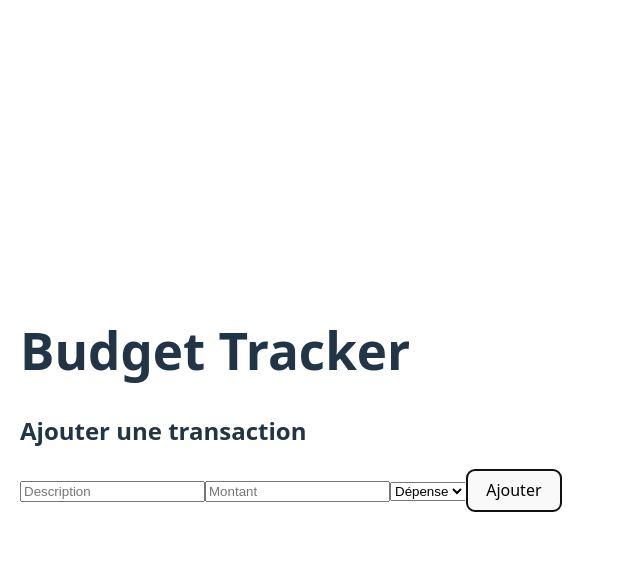
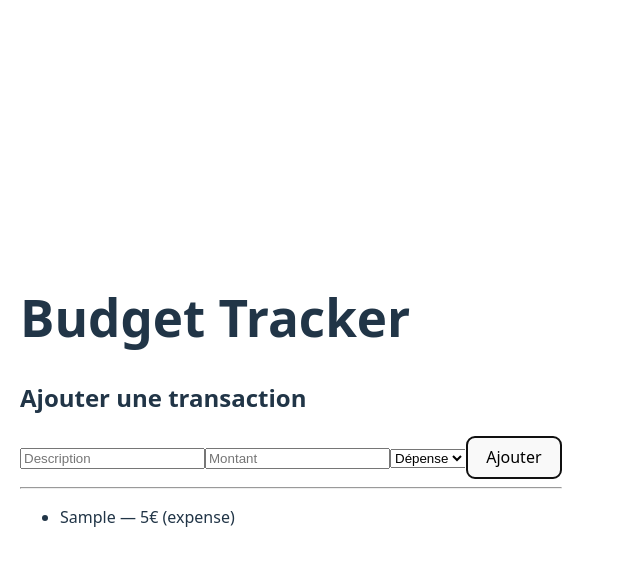
Before and after one commit to LowkeyAlways/BudgetTracker, a React (Vite) app: page / in a window 1280 px wide. Both pictures are taken after typing "Sample", "5" into the empty fields and a click on the button "Ajouter". Shown: the top 566 px of the page, without its empty margins (0-640 px from the left). Built offline with nearby package versions, Linux system fonts and the light colour scheme.

Commit message:
feat: transaction form update

```diff
--- a/src/App.tsx
+++ b/src/App.tsx
@@ -1,14 +1,17 @@
-import TransactionForm from "./components/transactions/TransactionForm";
+import TransactionForm from "./components/TransactionForm";
+import TransactionList from "./components/TransactionList";
 import { useTransactions } from "./hooks/useTransactions";
 
 function App() {
-  const { addTransaction } = useTransactions();
+  const { transactions, addTransaction } = useTransactions();
 
   return (
     <div style={{ padding: 20 }}>
       <h1>Budget Tracker</h1>
 
       <TransactionForm onAdd={addTransaction} />
+      <hr />
+      <TransactionList items={transactions} />
     </div>
   );
 }
--- a/src/components/transactions/TransactionForm.tsx
+++ b/src/components/TransactionForm.tsx
@@ -12,9 +12,17 @@ export default function TransactionForm({ onAdd }: Props) {
   function handleSubmit(e: React.FormEvent) {
     e.preventDefault();
 
-    if (!label || !amount) return;
+    const cleanLabel = label.trim();
+    const cleanAmount = Number(amount);
 
-    onAdd(label, Number(amount), type);
+    if (!cleanLabel || Number.isNaN(cleanAmount) || cleanAmount <= 0) {
+      alert("Mets un libellé + un montant > 0");
+      return;
+    }
+
+    console.log("SUBMIT OK:", { cleanLabel, cleanAmount, type });
+
+    onAdd(cleanLabel, cleanAmount, type);
 
     setLabel("");
     setAmount("");
--- /dev/null
+++ b/src/components/TransactionList.tsx
@@ -0,0 +1,19 @@
+import type { Transaction } from "../types/Transaction";
+
+type Props = {
+  items: Transaction[];
+};
+
+export default function TransactionList({ items }: Props) {
+  if (items.length === 0) return <p>Aucune transaction pour le moment.</p>;
+
+  return (
+    <ul>
+      {items.map((t) => (
+        <li key={t.id}>
+          {t.label} — {t.amount}€ ({t.type})
+        </li>
+      ))}
+    </ul>
+  );
+}
--- a/src/hooks/useTransactions.ts
+++ b/src/hooks/useTransactions.ts
@@ -13,6 +13,7 @@ export function useTransactions() {
     };
 
     setTransactions((prev) => [newTransaction, ...prev]);
+    console.log("ADD:", newTransaction);
   }
 
   return {
```
